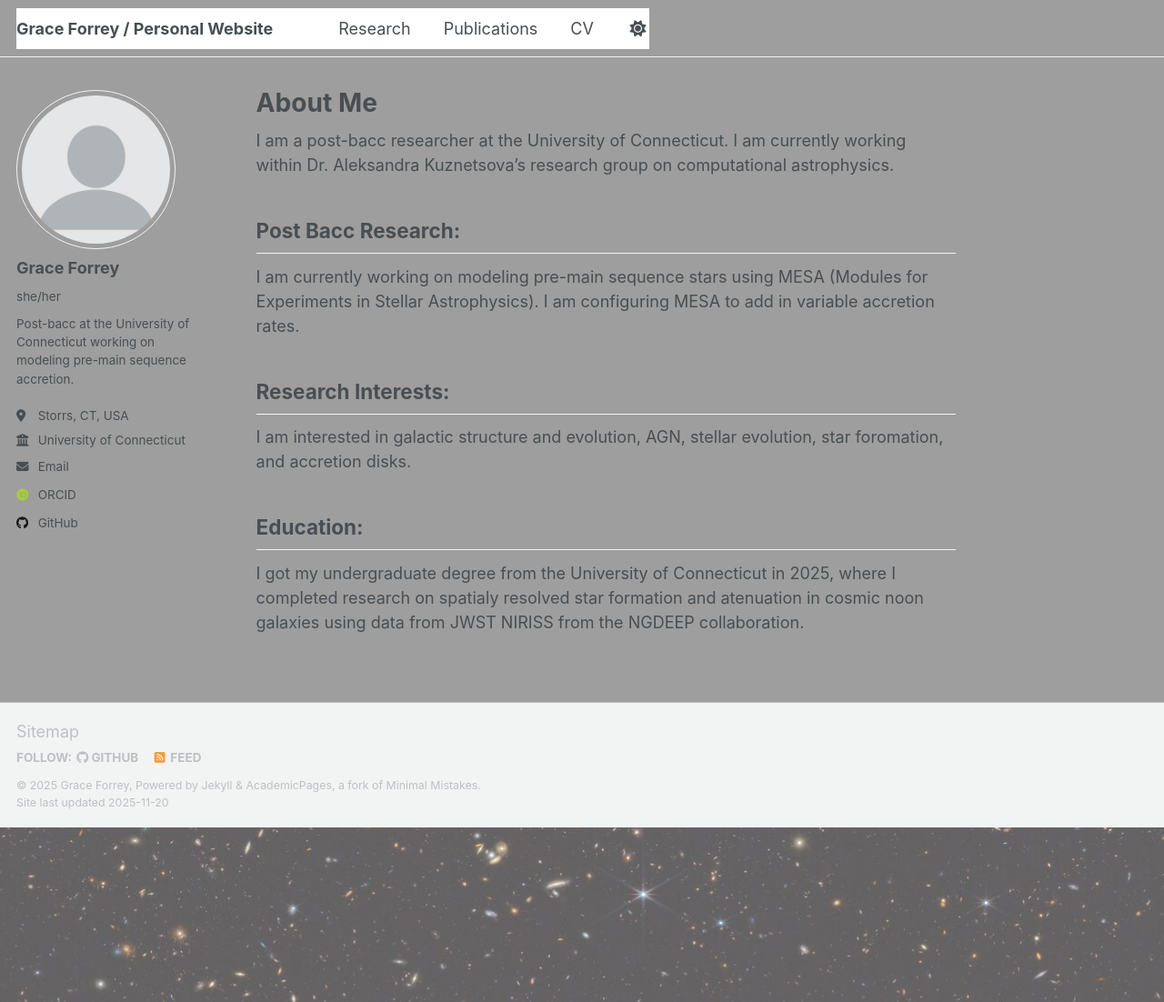
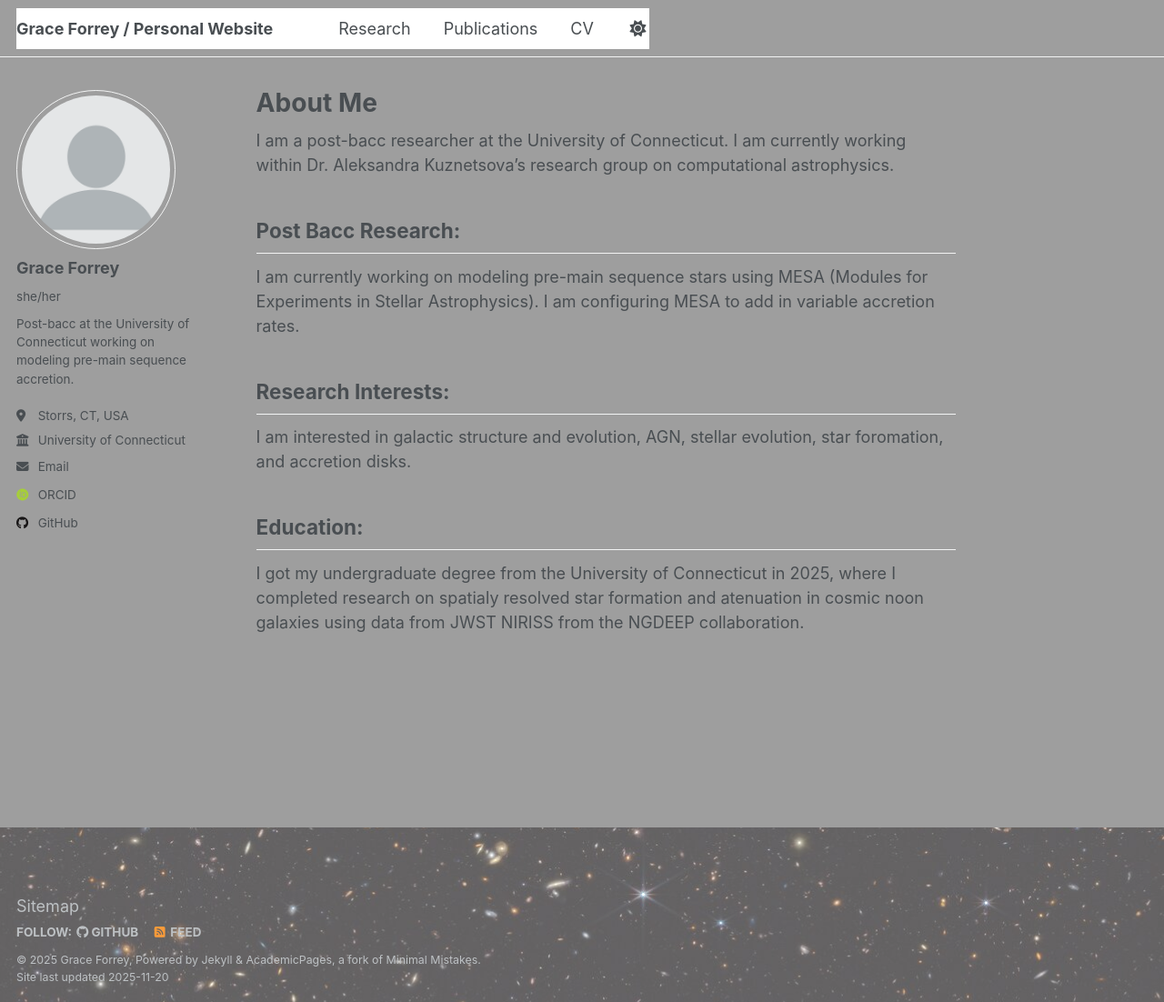
Before and after one commit to forreyg/forreyg.github.io, a Jekyll site: the page built from _pages/about.md, in a window 1280 px wide and 1102 px high. Shown: the whole window at 91% size. Built offline with Jekyll 4.4.1, drawn with Linux system fonts in a browser that asks for light colours; some web fonts are replaced; a script that is not in the unit is left out.

Commit message:
Update main.scss

```diff
--- a/assets/css/main.scss
+++ b/assets/css/main.scss
@@ -55,30 +55,31 @@
    ========================================== */
 
 /* Base JWST background on the body */
+/* Background image stays fixed */
 body {
   background: url("{{ '/images/JWST_background_image.png' | relative_url }}")
-              no-repeat center center fixed !important;
-  background-size: cover !important;
-  position: relative;
+              center center / cover no-repeat fixed !important;
 }
 
-/* DEFAULT (light mode) overlay */
+/* Full-page overlay that covers scrolling area AND viewport */
 body::before {
   content: "";
-  position: fixed;     /* covers full viewport */
+  position: absolute;
   top: 0;
   left: 0;
-  width: 100vw;
-  height: 100vh;
+  width: 100%;
+  height: 100%;
+  min-height: 100vh;
   pointer-events: none;
   z-index: -1;
-  background: rgba(255, 255, 255, 0.35); /* lighten image for black text */
+
+  background: rgba(255, 255, 255, 0.35); /* light mode overlay */
   backdrop-filter: brightness(1.1);
 }
 
-/* DARK MODE overlay */
+/* Keep overlay dark in dark mode */
 html[data-theme="dark"] body::before {
-  background: rgba(0, 0, 0, 0.45);  /* dark tint */
+  background: rgba(0, 0, 0, 0.45);
   backdrop-filter: brightness(0.7);
 }
 
@@ -98,3 +99,13 @@
   box-shadow: none !important;
   border: 0 !important;
 }
+/* Make footer transparent so the JWST background shows through */
+.page__footer,
+.page__footer::before,
+.site-footer,
+footer {
+  background: transparent !important;
+  background-color: transparent !important;
+  box-shadow: none !important;
+  border-top: none !important;
+}
```
